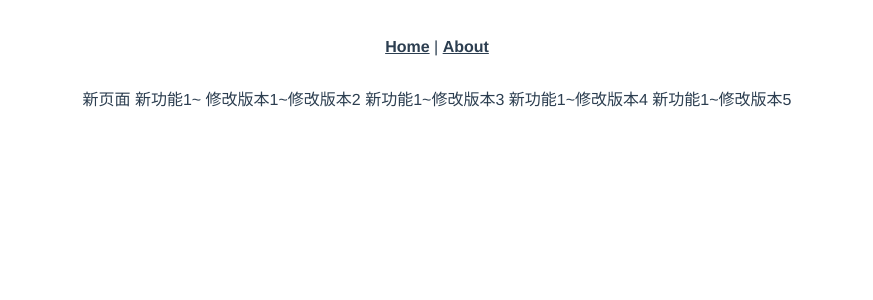
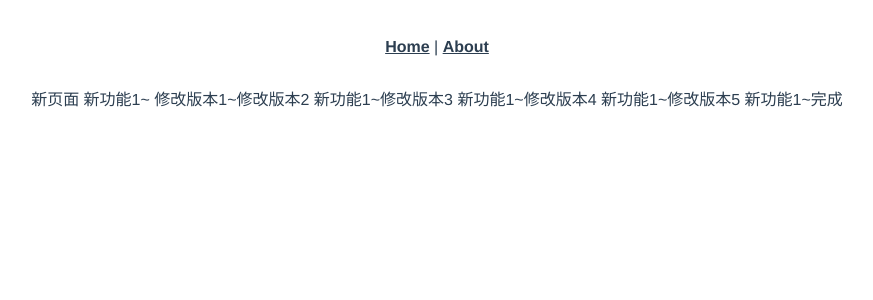
Before and after one commit to pistachioXiu/vue-pro, a Vue app: page /new in a window 1280 px wide. Shown: the top 300 px of the page, without its empty margins (203-1076 px from the left). Built offline with nearby package versions, Linux system fonts and the light colour scheme.

Commit message:
新功能1~完成

```diff
--- a/src/views/NewView.vue
+++ b/src/views/NewView.vue
@@ -1,5 +1,6 @@
 <template>
 	<div>
 		新页面 新功能1~ 修改版本1~修改版本2 新功能1~修改版本3 新功能1~修改版本4 新功能1~修改版本5
+		新功能1~完成
 	</div>
 </template>
```
